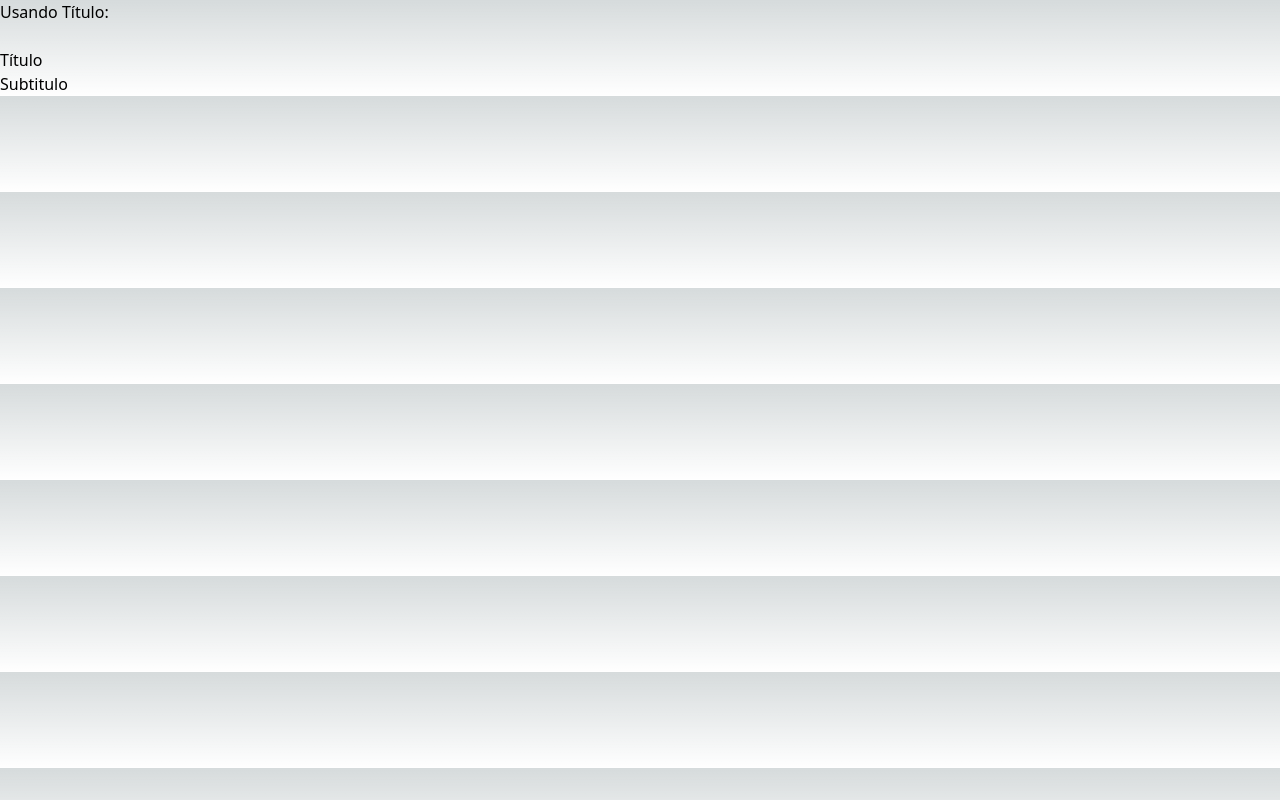
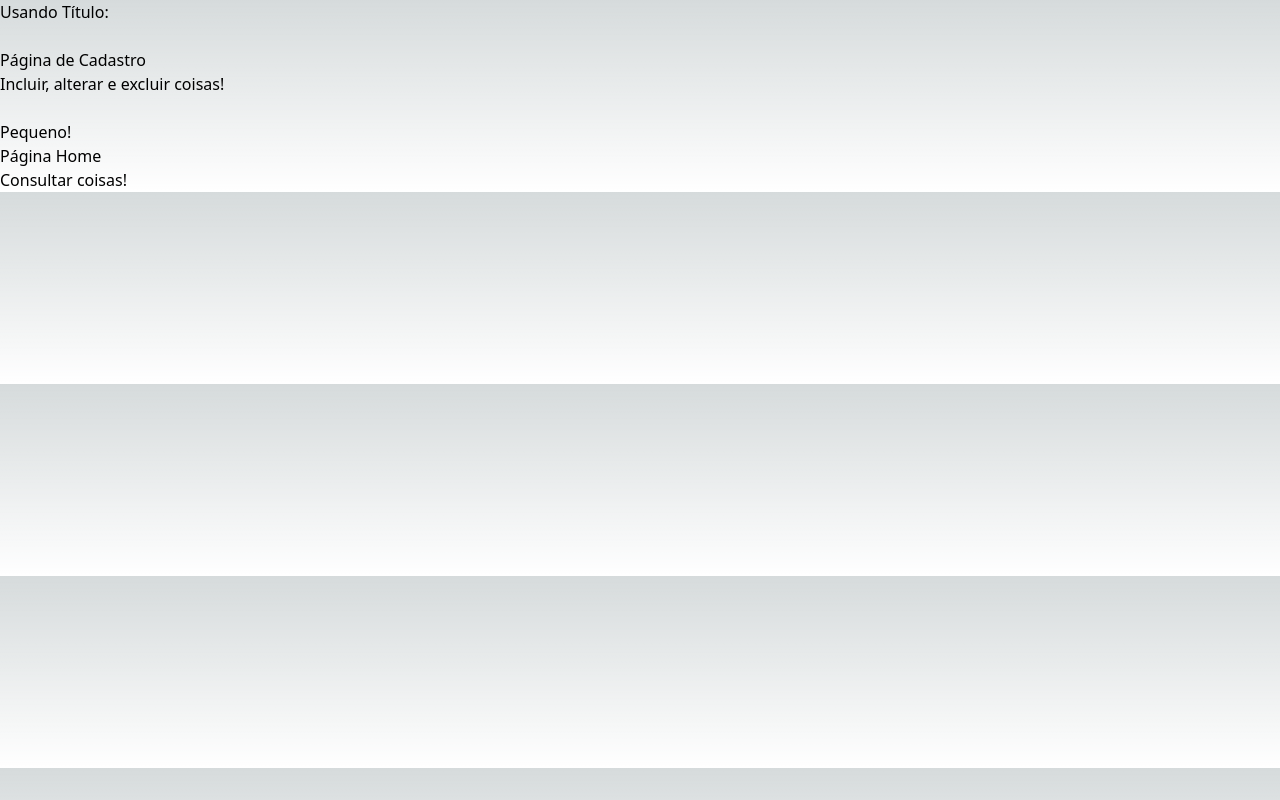
Before and after one commit to SamillyNunes/nextjs-exercises, a Next.js app: page /bases/usingTitle in a window 1280 px wide. Built offline with nearby package versions, Linux system fonts and the light colour scheme.

Commit message:
working with props

```diff
--- a/components/Title.jsx
+++ b/components/Title.jsx
@@ -1,8 +1,18 @@
-export default function Title(){
-    return (
-        <>
-            <h1>Título</h1>
-            <h2>Subtitulo</h2>
-        </>
-    );
+export default function Title(props){
+    if(props.pequeno){
+        return (
+            <>
+                <h1>Pequeno!</h1>
+                <h1> {props.title} </h1>
+                <h2> {props.subtitle} </h2>
+            </>
+        );
+    } else {
+        return (
+            <>
+                <h1> {props.title} </h1>
+                <h2> {props.subtitle} </h2>
+            </>
+        );
+    }
 }
--- a/pages/bases/usingTitle.jsx
+++ b/pages/bases/usingTitle.jsx
@@ -4,7 +4,16 @@ export default function usingTitle(){
     return (
         <div>
             <h1>Usando Título:</h1><br/>
-            <Title/>
+            <Title
+                title="Página de Cadastro"
+                subtitle="Incluir, alterar e excluir coisas!"
+            /><br/>
+
+            <Title
+                title="Página Home"
+                subtitle="Consultar coisas!"
+                pequeno //quando coloca sem nada, considera que eh um valor boolean verdadeiro
+            />
         </div>
     );
 }
```
